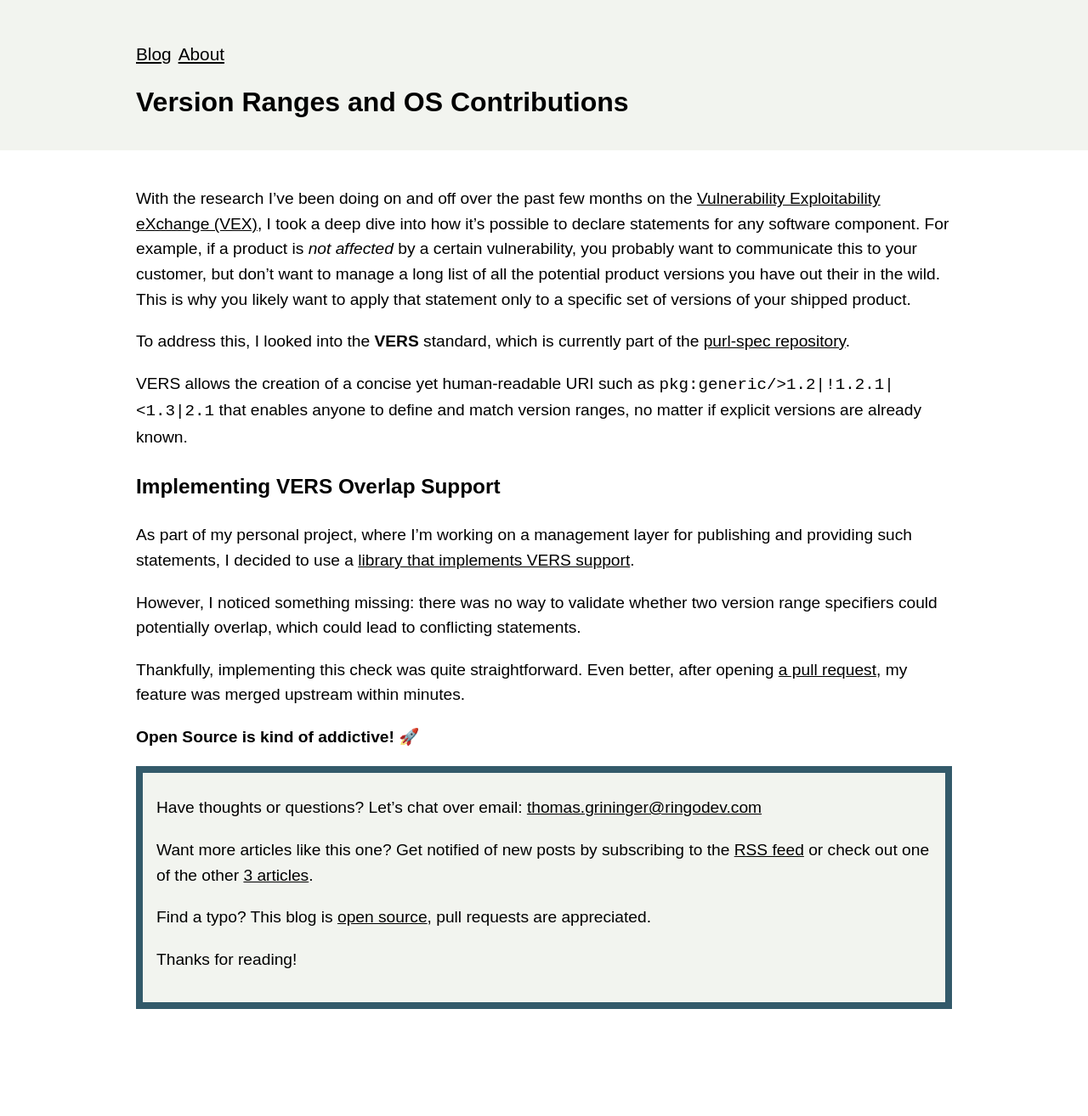
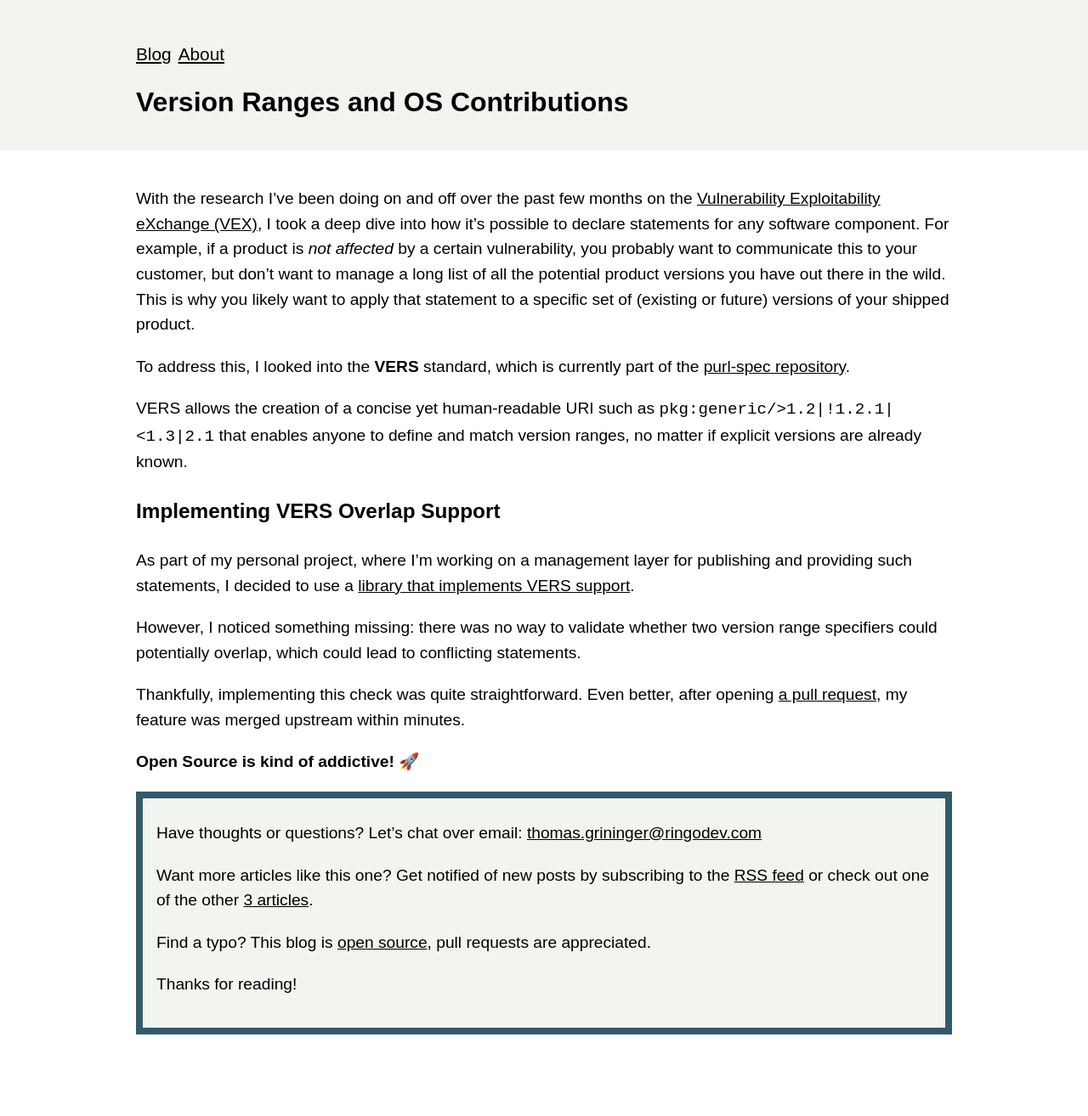
Before and after one commit to RingoDev/ringodev.github.io, a Jekyll site: the page built from blog/_posts/2025-02-21-version-range-matching-for-product-statements.md, in a window 1280 px wide. Shown: the whole page at 85% size. Built offline with Jekyll 4.4.1, drawn with Linux system fonts in a browser that asks for light colours; comment, search, counter and statistics services are not loaded; before the commit the page ends 1284 px from its top, so only the background shows below that.

```diff
--- a/blog/_posts/2025-02-21-version-range-matching-for-product-statements.md
+++ b/blog/_posts/2025-02-21-version-range-matching-for-product-statements.md
@@ -5,8 +5,8 @@ title: "Version Ranges and OS Contributions"
 With the research I've been doing on and off over the past few months on the [Vulnerability Exploitability eXchange
 (VEX)](./2025-02-18-os-sca-tooling-for-sboms-and-vex-on-github), I took a deep dive into how it's possible to declare statements for any software component. For example, if a
 product is *not affected* by a certain vulnerability, you probably want to communicate this to your customer, but don't
-want to manage a long list of all the potential product versions you have out their in the wild. This is why you likely
-want to apply that statement only to a specific set of versions of your shipped product.
+want to manage a long list of all the potential product versions you have out there in the wild. This is why you likely
+want to apply that statement to a specific set of (existing or future) versions of your shipped product.
 
 To address this, I looked into the **VERS** standard, which is currently part of
 the [purl-spec repository](https://github.com/package-url/purl-spec){:target="_blank"}.
```
